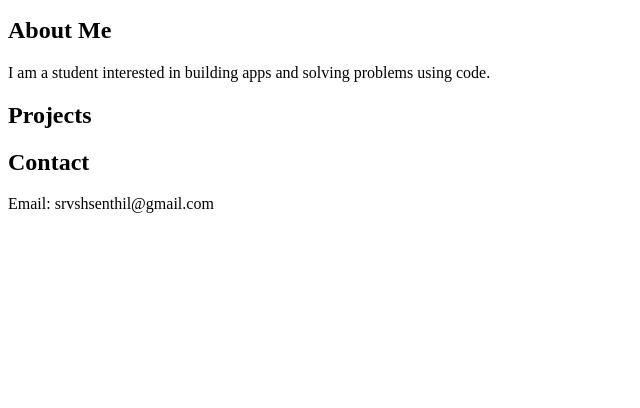
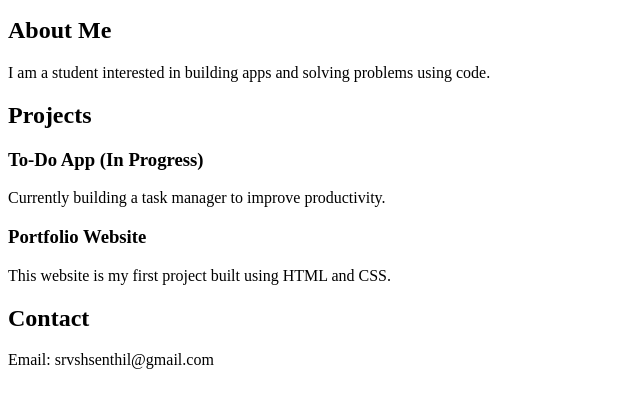
Before and after one commit to srvshsenthil-blip/srvsh.github.io, a plain HTML site: page index.html in a window 1280 px wide. Shown: the part 102-510 px from the top of the page, without its empty margins (0-640 px from the left). Drawn offline with Linux system fonts and the light colour scheme.

Commit message:
Update index.html with project information
Added project details for To-Do App and Portfolio Website.

```diff
--- a/index.html
+++ b/index.html
@@ -20,6 +20,18 @@
     <section>
         <h2>Projects</h2>
 
+        <div>
+            <h3>To-Do App (In Progress)</h3>
+            <p>Currently building a task manager to improve productivity.</p>
+        </div>
+
+        <div>
+            <h3>Portfolio Website</h3>
+            <p>This website is my first project built using HTML and CSS.</p>
+        </div>
+
+    </section>
+
     <section>
         <h2>Contact</h2>
         <p>Email: srvshsenthil@gmail.com</p>
```
